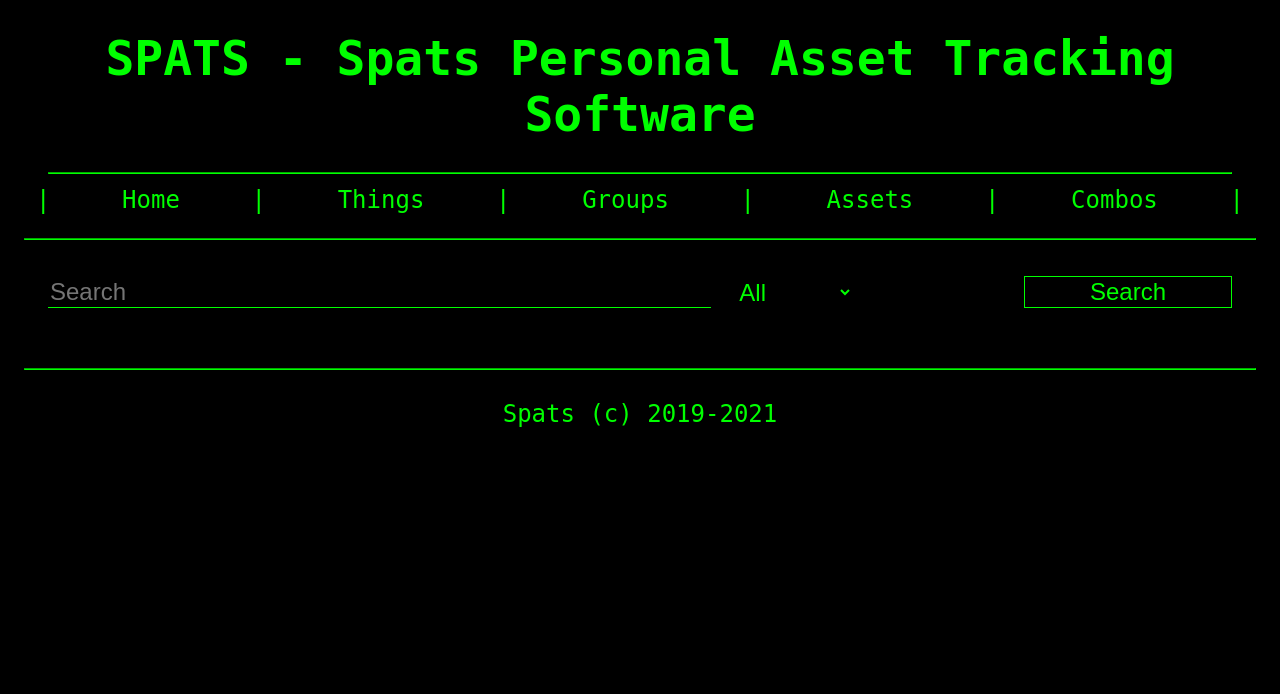
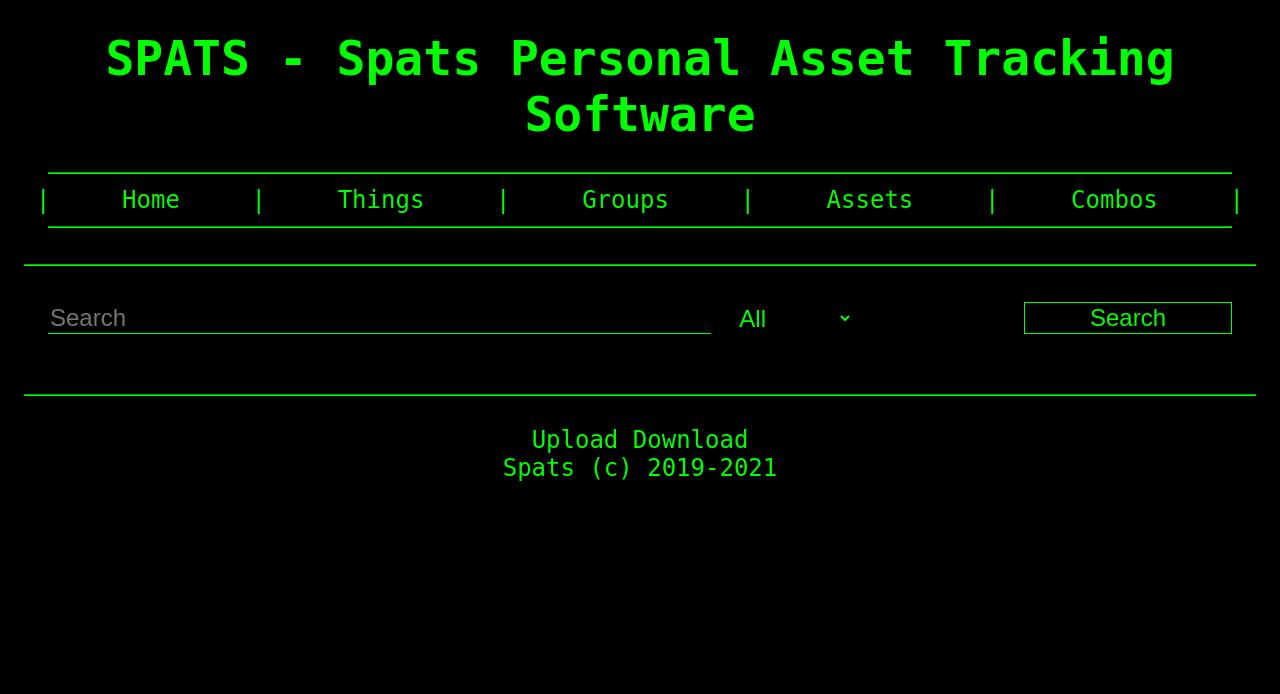
Before and after one commit to spatsapp/frontend, a Flask app: page / in a window 1280 px wide. Shown: the top 694 px of the page. Run offline with Flask 2, Linux system fonts and the light colour scheme; some libraries are stand-ins or nearby versions.

Commit message:
nav boxes fix

```diff
--- a/spats_frontend/templates/base.html.j2
+++ b/spats_frontend/templates/base.html.j2
@@ -23,6 +23,7 @@
             </div>
             {% block nav %}
             {% endblock nav %}
+            <hr />
         </nav>
         <hr />
         <main>
@@ -32,7 +33,12 @@
         </main>
         <hr />
         <footer>
-            {% block footer %}Spats (c) 2019-2021{% endblock footer %}
+            {% block footer %}
+            {% endblock footer %}
+            <a href="/upload">Upload</a>
+            <a href="/download">Download</a>
+            <br />
+            Spats (c) 2019-2021
         </footer>
     {% endblock body %}
     {% block js %}{% endblock js %}
--- a/spats_frontend/templates/material_info.html.j2
+++ b/spats_frontend/templates/material_info.html.j2
@@ -7,7 +7,6 @@
         |<a href="/{{material}}/{{document['_id']}}/edit">Edit {{material|title}}</a>
         |
     </div>
-    <hr />
 {% endblock %}
 
 {% block content %}
--- a/spats_frontend/templates/material_list.html.j2
+++ b/spats_frontend/templates/material_list.html.j2
@@ -38,7 +38,6 @@
             |
         </div>
     {% endif %}
-    <hr />
 {% endblock %}
 
 {% block content %}
--- a/spats_frontend/templates/symbolic_info.html.j2
+++ b/spats_frontend/templates/symbolic_info.html.j2
@@ -9,7 +9,6 @@
         |<a href="/{{material}}/{{symbolic}}/{{document['_id']}}">{{symbolic|capitalize}} {{material|capitalize}}s</a>
         |
     </div>
-    <hr />
 {% endblock %}
 
 {% block content %}
--- a/spats_frontend/templates/symbolic_list.html.j2
+++ b/spats_frontend/templates/symbolic_list.html.j2
@@ -30,7 +30,6 @@
         </form>
         |
     </div>
-    <hr />
 {% endblock %}
 
 {% block content %}
```
